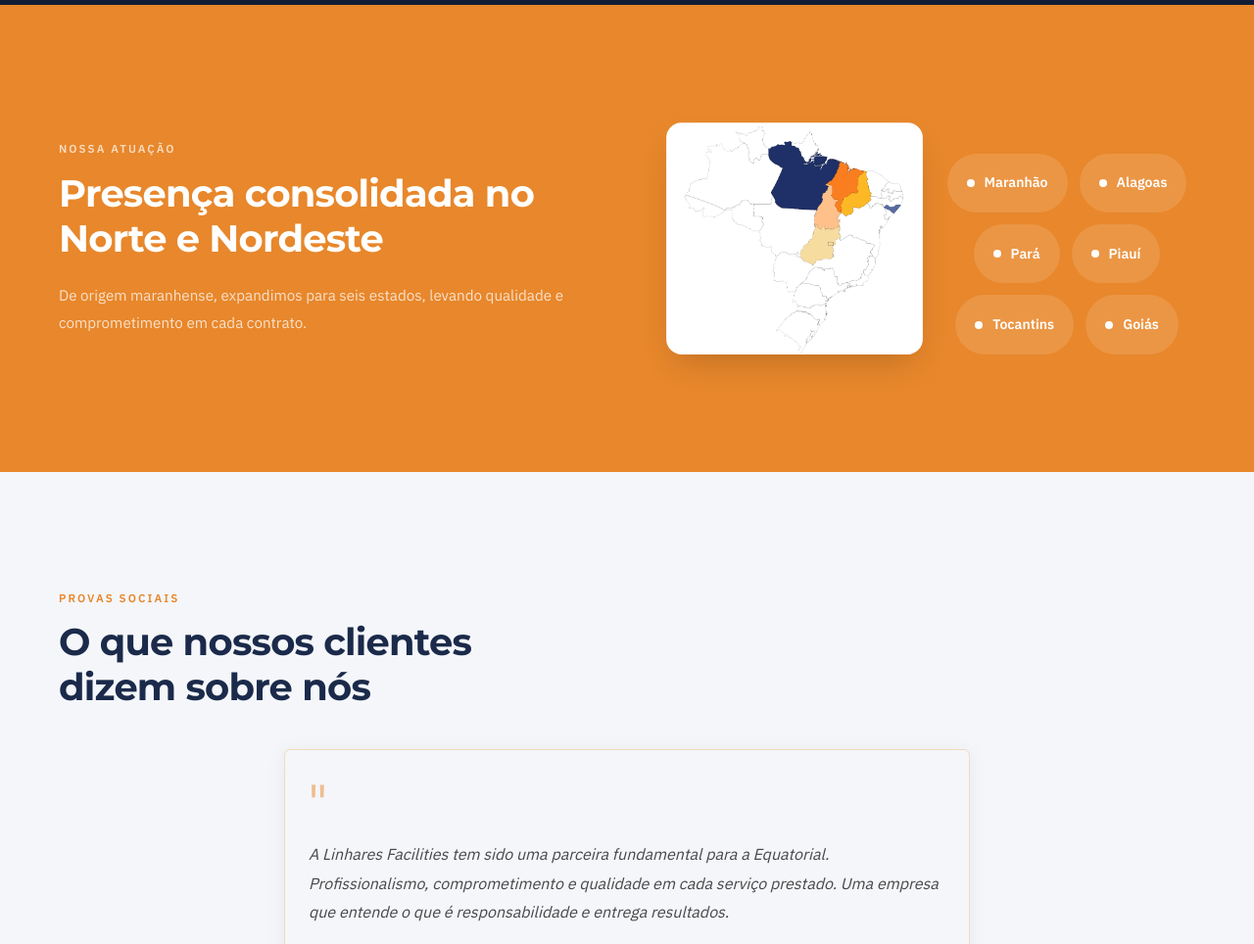
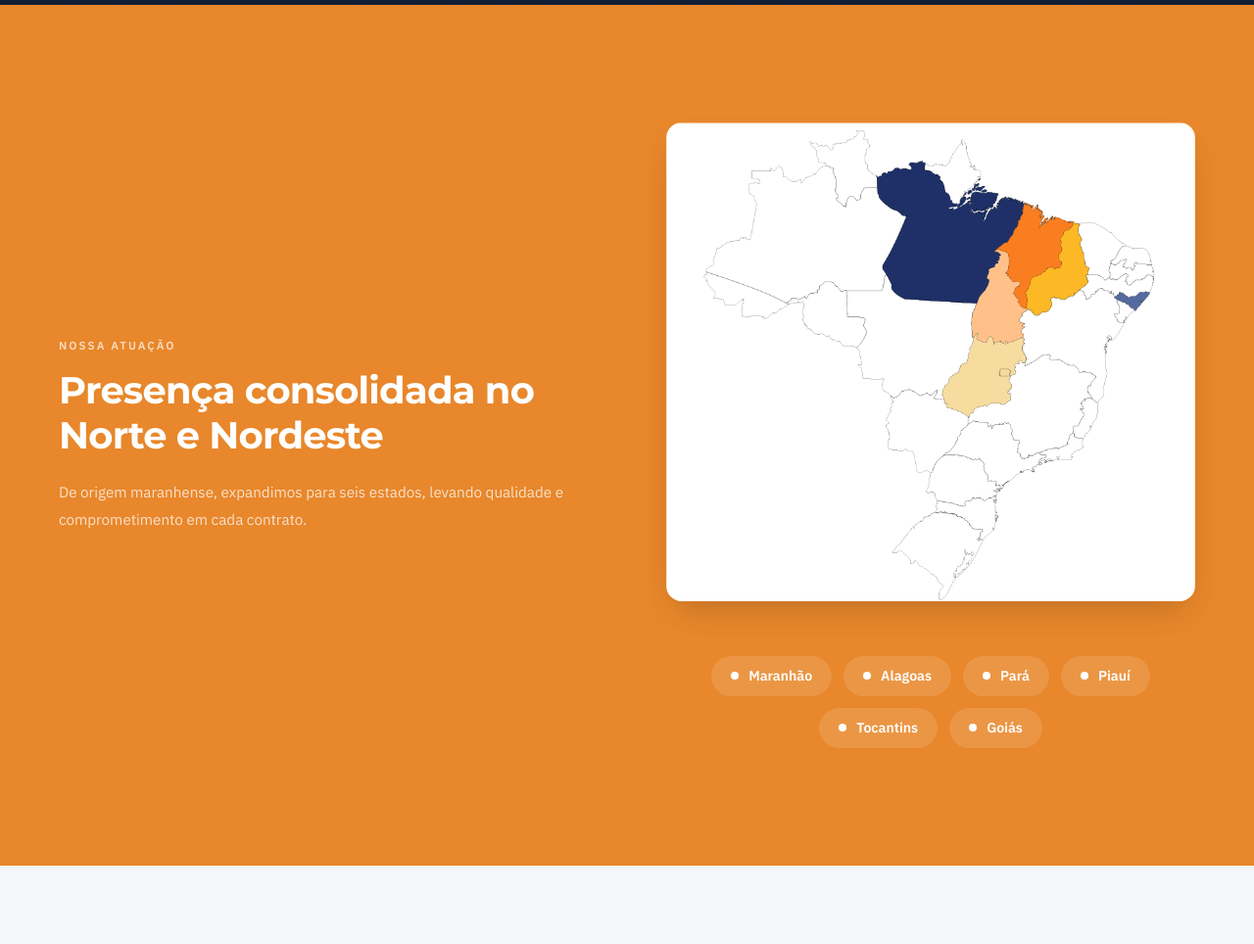
Before and after one commit to NatsuDrag02/linharesfacilities, a plain HTML site: page index.html in a window 1280 px wide. Shown: the part 5040-6004 px from the top of the page at 98% size. Drawn offline with Linux system fonts and the light colour scheme.

Commit message:
abcdefgh

```diff
--- a/index.html
+++ b/index.html
@@ -837,9 +837,10 @@
     }
 
     .atuacao-right {
-      display: grid;
-      grid-template-columns: 1fr 1fr;
-      gap: 16px;
+      display: flex;
+      flex-direction: column;
+      gap: 24px;
+      align-items: center;
     }
 
     .atuacao-stat {
```
